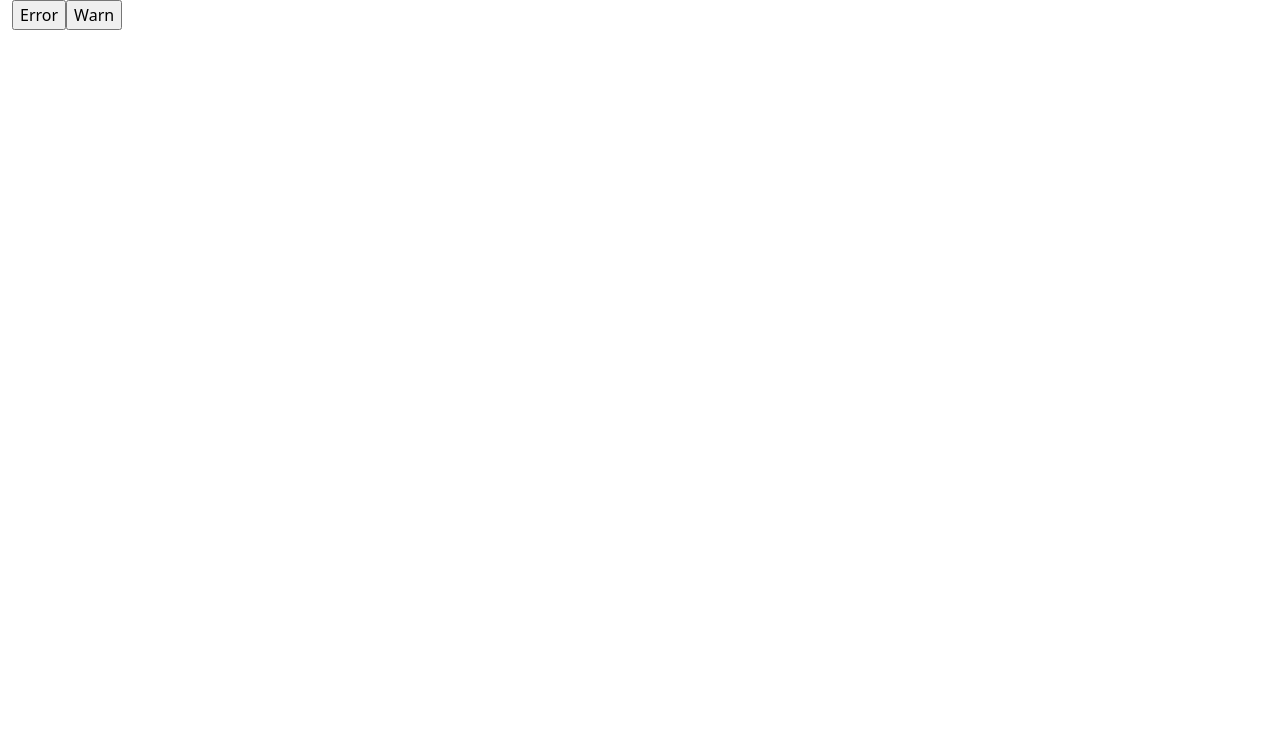
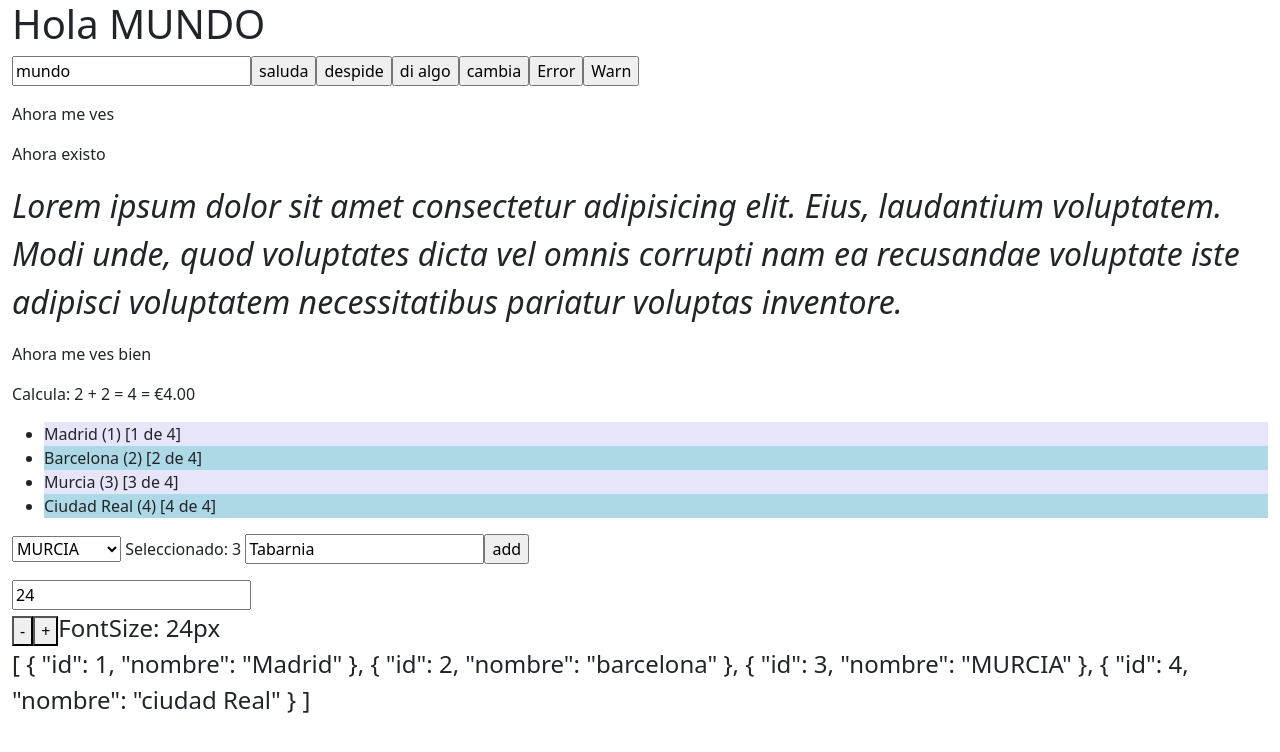
Before and after one commit to Marauder4/Bootcamp_Cap_Frontend_JPMP, an Angular app in the folder angular/: page / in a window 1280 px wide. Shown: the top 752 px of the page. Built offline with nearby package versions, Linux system fonts and the light colour scheme.

Commit message:
Templates, components, binding, pipes, styles

```diff
--- a/angular/src/app/demos/demos.component.css
+++ b/angular/src/app/demos/demos.component.css
@@ -0,0 +1,15 @@
+.error {
+  color: red;
+}
+
+.importante {
+  font-size: 2em;
+}
+
+.urgente {
+  font-style: italic;
+}
+
+.semivisible {
+  opacity: 0.2;
+}
--- a/angular/src/app/demos/demos.component.html
+++ b/angular/src/app/demos/demos.component.html
@@ -1,4 +1,11 @@
+<h1>Hola {{ Nombre | elipsis: 20 | uppercase }}</h1>
 <p>
+  <input type="text" [(ngModel)]="Nombre" />
+  <input type="button" value="saluda" (click)="saluda()" />
+  <input type="button" value="despide" (click)="despide()" />
+  <input type="button" value="di algo" (click)="di('algo')" />
+  <input type="button" value="cambia" (click)="cambia()" />
+
   <input
     type="button"
     value="Error"
@@ -10,3 +17,49 @@
     (click)="vm.add('Esta notificación es un aviso', vm.NotificationType.warn)"
   />
 </p>
+<p [textContent]="resultado">Esto se pierde</p>
+<p [innerHTML]="resultado">Esto se pierde</p>
+
+<p [hidden]="!visible">Ahora me ves</p>
+<p *ngIf="visible">Ahora existo</p>
+<p [ngClass]="estetica">
+  Lorem ipsum dolor sit amet consectetur adipisicing elit. Eius, laudantium
+  voluptatem. Modi unde, quod voluptates dicta vel omnis corrupti nam ea
+  recusandae voluptate iste adipisci voluptatem necessitatibus pariatur voluptas
+  inventore.
+</p>
+<p [class.semivisible]="!visible">Ahora me ves bien</p>
+
+<p>
+  Calcula: 2 + 2 = {{ 2 + 2 }} =
+  {{ calcula(2, 2) | currency: "EUR":"symbol":"1.2-2" }}
+</p>
+
+<ul>
+  <li
+    *ngFor="
+      let item of listado | slice: -5;
+      let indice = index;
+      let fondo = odd
+    "
+    [style.background-color]="fondo ? 'LightBlue' : 'Lavender'"
+  >
+    {{ item.nombre | titlecase }} ({{ item.id }}) [{{ indice + 1 }} de
+    {{ listado.length }}]
+  </li>
+</ul>
+<p>
+  <select [(ngModel)]="idProvincia">
+    <option value="">Ninguna</option>
+    <option *ngFor="let p of listado" [value]="p.id">{{ p.nombre }}</option>
+  </select>
+  Seleccionado: {{ idProvincia }}
+  <input type="text" value="Tabarnia" #txtProvincia />
+  <input type="button" value="add" (click)="add(txtProvincia.value)" />
+</p>
+<input type="number" [(ngModel)]="fontSize" />
+<my-sizer [(size)]="fontSize"></my-sizer>
+
+<p [style.font-size.px]="fontSize">
+  {{ listado | json }}
+</p>
--- /dev/null
+++ b/angular/src/lib/my-core/components/sizer.component.ts
@@ -0,0 +1,26 @@
+import { Component, EventEmitter, Input, Output } from '@angular/core';
+
+@Component({
+  selector: 'my-sizer',
+  template: ` <div>
+    <button (click)="dec()">-</button>
+    <button (click)="inc()">+</button>
+    <label [style.font-size.px]="size">FontSize: {{ size }}px</label>
+  </div>`,
+})
+export class SizerComponent {
+  @Input() size: number | string = 12;
+  @Output() sizeChange = new EventEmitter<number>();
+
+  dec(): void {
+    this.resize(-1);
+  }
+  inc(): void {
+    this.resize(+1);
+  }
+
+  resize(delta: number): void {
+    this.size = Math.min(40, Math.max(8, +this.size + delta));
+    this.sizeChange.emit(this.size);
+  }
+}
--- a/angular/src/lib/my-core/index.ts
+++ b/angular/src/lib/my-core/index.ts
@@ -1,2 +1,3 @@
 export { MyCoreModule } from './my-core.module';
-export * from './services/logger.service'
+export * from './services/logger.service';
+export { ElipsisPipe, CapitalizePipe } from './pipes/cadenas.pipe';
--- /dev/null
+++ b/angular/src/lib/my-core/pipes/cadenas.pipe.ts
@@ -0,0 +1,23 @@
+import { Pipe, PipeTransform } from '@angular/core';
+
+@Pipe({
+  name: 'elipsis',
+})
+export class ElipsisPipe implements PipeTransform {
+  transform(value: any, maxlen: number): any {
+    return !maxlen || maxlen < 2 || !value || value.length <= maxlen
+      ? value
+      : value.substr(0, maxlen - 1) + '\u2026';
+  }
+}
+
+@Pipe({
+  name: 'capitalize',
+})
+export class CapitalizePipe implements PipeTransform {
+  transform(value: any, args?: any): any {
+    return value?.charAt(0)?.toUpperCase() + value?.substring(1)?.toLowerCase();
+  }
+}
+
+export const PIPES_CADENAS = [ElipsisPipe, CapitalizePipe];
```
Also changed, not shown: angular/src/lib/my-core/my-core.module.ts (+6 -7 lines).
